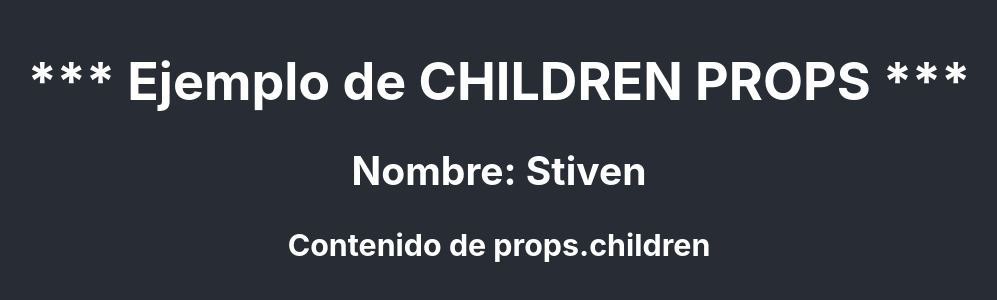
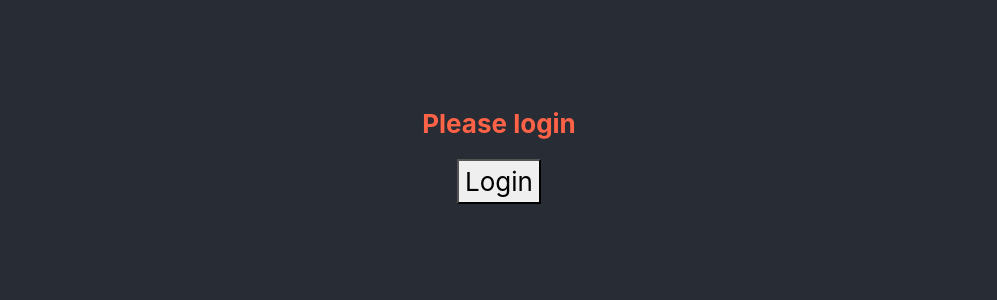
Before and after one commit to StivenAAmayaS/Aprendiendo-React-en-OB, a React (Create React App) app: page / in a window 1280 px wide. Shown: the part 246-546 px from the top of the page, without its empty margins (141-1138 px from the left). Built offline with nearby package versions, Linux system fonts and the light colour scheme.

Commit message:
Sesión 6 de OB: Dando estilos a un proyecto ReactJS

```diff
--- a/package.json
+++ b/package.json
@@ -6,6 +6,8 @@
     "@testing-library/jest-dom": "^5.16.5",
     "@testing-library/react": "^13.4.0",
     "@testing-library/user-event": "^13.5.0",
+    "bootstrap": "^5.2.3",
+    "node-sass": "^7.0.3",
     "react": "^18.2.0",
     "react-dom": "^18.2.0",
     "react-scripts": "5.0.1",
--- a/src/App.css
+++ b/src/App.css
@@ -36,3 +36,7 @@
     transform: rotate(360deg);
   }
 }
+
+h1 {
+  color: tomato;
+}
--- a/src/App.js
+++ b/src/App.js
@@ -6,7 +6,8 @@
 // import { Ejemplo1 } from './hooks/ejemplo1';
 // import { Ejemplo2 } from './hooks/ejemplo2';
 // import MiComponenteContexto from './hooks/ejemplo3';
-import { Ejemplo4 } from './hooks/ejemplo4';
+// import { Ejemplo4 } from './hooks/ejemplo4';
+import { GreetingStyled } from './components/pure/greetingStyled';
 
 function App() {
   return (
@@ -21,10 +22,12 @@
         {/* <Ejemplo1></Ejemplo1> */}
         {/* <Ejemplo2></Ejemplo2> */}
         {/* <MiComponenteContexto></MiComponenteContexto> */}
-        <Ejemplo4 nombre="Stiven">
+        {/* <Ejemplo4 nombre="Stiven"> */}
           {/* Todo lo que hay aqui es tratado como props.children */}
-          <h3>Contenido de props.children</h3>
-        </Ejemplo4>
+          {/* <h3>Contenido de props.children</h3> */}
+        {/* </Ejemplo4> */}
+
+        <GreetingStyled name="Stiven"></GreetingStyled>
       </header>
     </div>
   );
--- a/src/components/container/task_list.jsx
+++ b/src/components/container/task_list.jsx
@@ -3,6 +3,9 @@
 import { Task } from "../../models/task_class";
 import TaskComponent from "../pure/task";
 // import PropTypes from 'prop-types';
+
+// Importamos la hoja de estilos de task.scss
+import '../../styles/task.scss';
 
 const TasklistComponent = (props) => {
   const defaultTaks = new Task(
--- /dev/null
+++ b/src/components/pure/greetingStyled.jsx
@@ -0,0 +1,34 @@
+import React, { useState } from "react";
+
+// Definiendo estilos en constantes
+
+// Estilo para usuario logeado
+const loggedStyle = {
+  color: "white",
+};
+
+// Estilo para usuario no logeado
+const unloggedStyle = {
+  color: "tomato",
+  fontWeight: "bold",
+};
+export const GreetingStyled = (props) => {
+  // Generamos un estado para el componente y asi controlar si es usuario está o no logeado
+  const [logged, setLogged] = useState(false);
+
+  const greetingUser = () => <p>Hola, {props.name}</p>;
+  const pleaseLogin = () => <p>Please login</p>;
+
+  return (
+    <div style={logged ? loggedStyle : unloggedStyle}>
+      {logged ? greetingUser() : pleaseLogin()}
+      <button
+        onClick={() => {
+          setLogged(!logged);
+        }}
+      >
+        {logged ? "Logout" : "Login"}
+      </button>
+    </div>
+  );
+};
--- a/src/components/pure/task.jsx
+++ b/src/components/pure/task.jsx
@@ -1,6 +1,9 @@
 import React, { useEffect } from "react";
 import PropTypes from "prop-types";
 import { Task } from "../../models/task_class";
+
+// Importamos la hoja de estilos de task.scss
+import '../../styles/task.scss';
 
 const TaskComponent = ({ task }) => {
   useEffect(() => {
@@ -13,7 +16,7 @@
 
   return (
     <div>
-      <h2>Nombre: {task.name}</h2>
+      <h2 className="task-name">Nombre: {task.name}</h2>
       <h3>Descripción: {task.description}</h3>
       <h4>Nivel: {task.level}</h4>
       <h5>This task is: {task.completed ? "COMPLETED" : "PENDING"}</h5>
--- a/src/index.css
+++ b/src/index.css
@@ -1,3 +1,5 @@
+
+
 body {
   margin: 0;
   font-family: -apple-system, BlinkMacSystemFont, 'Segoe UI', 'Roboto', 'Oxygen',
```
Also changed, not shown: src/index.js (+7 -0 lines), src/styles/task.scss (added, +8 -0 lines), 1 other file (tests, documents, lock files or other folders).
